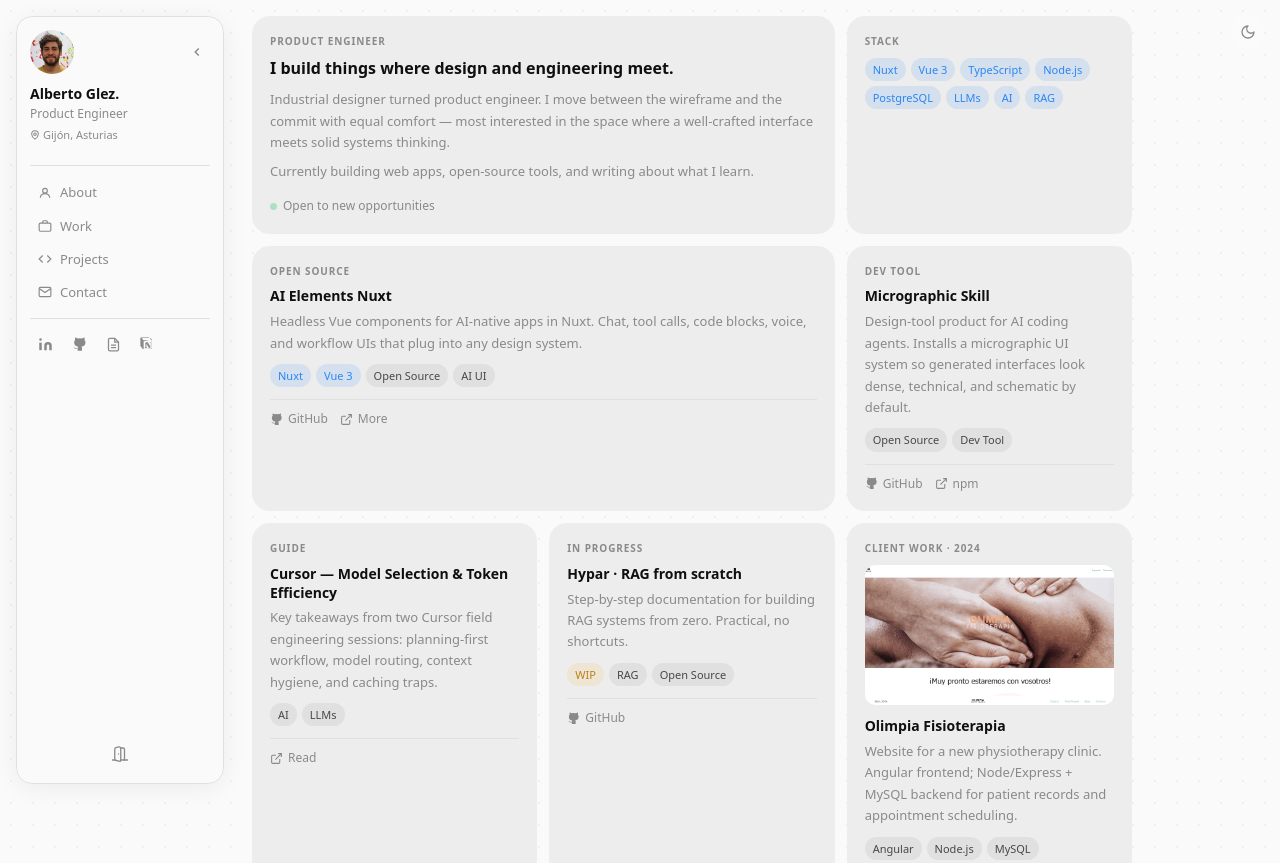
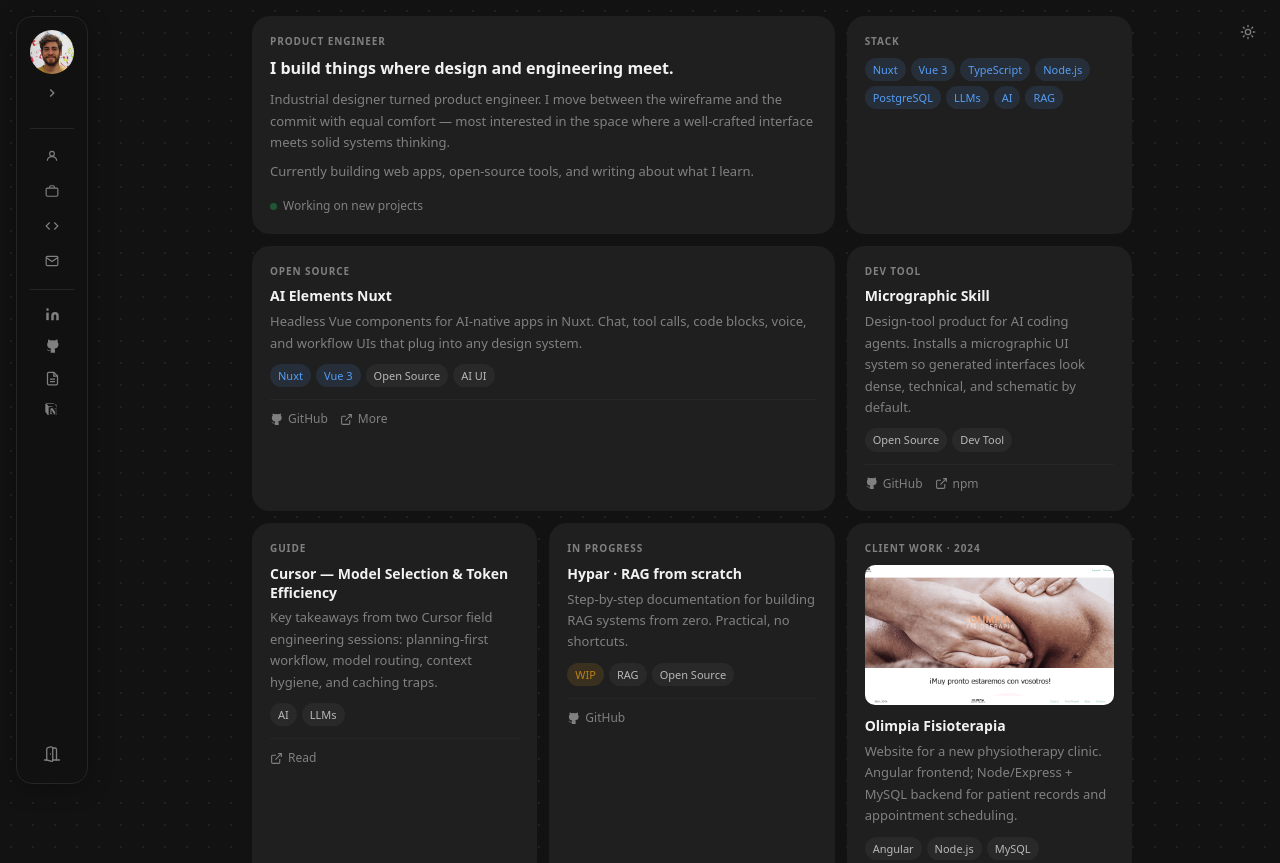
Before and after one commit to albegosu/itsme, a Nuxt app: page / in a window 1280 px wide. Shown: the top 863 px of the page. Built offline with nearby package versions, Linux system fonts and the light colour scheme.

Commit message:
fix: sidebar transitions

```diff
--- a/app.vue
+++ b/app.vue
@@ -5,7 +5,6 @@
 
     <!-- Sidebar: desktop only -->
     <AppSidebar
-      ref="sidebarRef"
       :is-mobile-open="false"
       @close="() => {}"
     />
@@ -18,7 +17,7 @@
     </header>
 
     <!-- Content -->
-    <div class="content-wrap" :class="{ 'sidebar-collapsed': sidebarCollapsed }">
+    <div class="content-wrap" :class="{ 'sidebar-collapsed': !isExpanded }">
       <NuxtPage />
       <AppFooter />
     </div>
@@ -30,11 +29,7 @@
 
 <script setup lang="ts">
 const { initTheme } = useTheme()
-const sidebarRef = ref<{ isExpanded: Ref<boolean> } | null>(null)
-
-const sidebarCollapsed = computed(() =>
-  sidebarRef.value ? !sidebarRef.value.isExpanded.value : false
-)
+const { isExpanded } = useSidebar()
 
 onMounted(() => {
   initTheme()
--- a/assets/css/main.css
+++ b/assets/css/main.css
@@ -24,7 +24,8 @@
   --color-dot: hsl(0, 0%, 94%);
 
   --t: background-color 0.18s ease, color 0.18s ease, border-color 0.18s ease, box-shadow 0.18s ease;
-  --t-sidebar: width 0.28s cubic-bezier(0.4, 0, 0.2, 1);
+  --ease-sidebar: cubic-bezier(0.25, 0.1, 0.25, 1);
+  --dur-sidebar: 0.3s;
 }
 
 :root[data-theme="dark"] {
@@ -65,15 +66,15 @@ button { font-family: inherit; cursor: pointer; border: none; background: none;
 .layout { min-height: 100vh; }
 
 .content-wrap {
-  margin-left: calc(var(--sidebar-w) + var(--sidebar-offset) * 2);
+  margin-left: calc(var(--sidebar-w-col) + var(--sidebar-offset) * 2);
   display: flex;
   flex-direction: column;
   align-items: center;
-  transition: margin-left var(--t-sidebar);
+  transition: margin-left var(--dur-sidebar) var(--ease-sidebar);
 }
 
-.content-wrap.sidebar-collapsed {
-  margin-left: calc(var(--sidebar-w-col) + var(--sidebar-offset) * 2);
+.content-wrap:not(.sidebar-collapsed) {
+  margin-left: calc(var(--sidebar-w) + var(--sidebar-offset) * 2);
 }
 
 /* ─── Floating sidebar ───────────────────────────────────────────────────── */
@@ -82,21 +83,25 @@ button { font-family: inherit; cursor: pointer; border: none; background: none;
   top: var(--sidebar-offset);
   left: var(--sidebar-offset);
   height: calc(100vh - var(--sidebar-offset) * 2);
-  width: var(--sidebar-w);
-  /* Visual chrome lives on ::before so overflow:visible doesn't clip it */
+  width: var(--sidebar-w-col);
   background: transparent;
   border: none;
   box-shadow: none;
   display: flex;
   flex-direction: column;
-  align-items: flex-start;
+  align-items: center;
   padding: 14px;
   z-index: 200;
-  overflow: visible;
-  transition: var(--t-sidebar), var(--t);
+  overflow: hidden;
+  transition: width var(--dur-sidebar) var(--ease-sidebar), var(--t);
 }
 
-/* Rounded background panel — separate from layout so tooltips can escape */
+.sidebar.is-expanded {
+  width: var(--sidebar-w);
+  overflow: hidden;
+}
+
+/* Rounded background panel — separate so tooltips can escape when collapsed */
 .sidebar::before {
   content: '';
   position: absolute;
@@ -112,25 +117,25 @@ button { font-family: inherit; cursor: pointer; border: none; background: none;
   transition: var(--t);
 }
 
-.sidebar.collapsed {
-  width: var(--sidebar-w-col);
-  align-items: center;
+/* Allow tooltips to overflow only when fully collapsed and idle */
+.sidebar:not(.is-expanded) {
+  overflow: visible;
 }
 
 /* ─── Sidebar header ─────────────────────────────────────────────────────── */
 .sidebar__header {
   display: flex;
   align-items: center;
-  justify-content: space-between;
+  flex-direction: column;
   width: 100%;
   margin-bottom: 12px;
   flex-shrink: 0;
+  gap: 6px;
 }
 
-.sidebar.collapsed .sidebar__header {
-  justify-content: center;
-  flex-direction: column;
-  gap: 8px;
+.sidebar.is-expanded .sidebar__header {
+  flex-direction: row;
+  justify-content: space-between;
 }
 
 .sidebar__photo {
@@ -154,22 +159,23 @@ button { font-family: inherit; cursor: pointer; border: none; background: none;
 }
 .sidebar__collapse-btn:hover { background-color: var(--color-card); color: var(--color-text); }
 
-/* ─── Sidebar text group (hides on collapse) ─────────────────────────────── */
+/* ─── Sidebar text group ─────────────────────────────────────────────────── */
 .sidebar__text-group {
   overflow: hidden;
   white-space: nowrap;
-  opacity: 1;
-  max-height: 80px;
-  transition: opacity 0.18s ease, max-height 0.28s ease, margin 0.28s ease;
   width: 100%;
-  margin-bottom: 12px;
+  max-height: 0;
+  opacity: 0;
+  pointer-events: none;
+  transition: opacity 0.15s ease, max-height 0.15s ease;
 }
 
-.sidebar.collapsed .sidebar__text-group {
-  opacity: 0;
-  max-height: 0;
-  margin-bottom: 0;
-  pointer-events: none;
+.sidebar.is-expanded .sidebar__text-group {
+  max-height: 80px;
+  opacity: 1;
+  margin-bottom: 4px;
+  pointer-events: auto;
+  transition: opacity 0.2s ease 0.15s, max-height 0.3s ease 0.1s;
 }
 
 .sidebar__name { font-size: 14px; font-weight: 600; color: var(--color-text); line-height: 1.2; }
@@ -192,7 +198,7 @@ button { font-family: inherit; cursor: pointer; border: none; background: none;
 /* ─── Sidebar tooltips (shown when collapsed) ────────────────────────────── */
 [data-tip] { position: relative; }
 
-.sidebar.collapsed [data-tip]:hover::after {
+.sidebar:not(.is-expanded) [data-tip]:hover::after {
   content: attr(data-tip);
   position: absolute;
   left: calc(100% + 10px);
@@ -217,44 +223,57 @@ button { font-family: inherit; cursor: pointer; border: none; background: none;
   font-size: 13px;
   font-weight: 500;
   color: var(--color-grey);
-  padding: 6px 8px;
+  padding: 7px;
   border-radius: 8px;
   display: flex;
   align-items: center;
+  justify-content: center;
+  gap: 0;
+  white-space: nowrap;
+  width: 44px;
+  transition: background-color 0.12s ease, color 0.12s ease,
+              padding var(--dur-sidebar) var(--ease-sidebar),
+              width var(--dur-sidebar) var(--ease-sidebar),
+              gap var(--dur-sidebar) var(--ease-sidebar);
+}
+
+.sidebar.is-expanded .sidebar__nav-link {
+  padding: 6px 8px;
+  width: 100%;
+  justify-content: flex-start;
   gap: 8px;
-  transition: background-color 0.12s ease, color 0.12s ease;
-  white-space: nowrap;
-  width: 100%;
 }
+
 .sidebar__nav-link:hover { background-color: var(--color-card); color: var(--color-text); }
 
 .nav-icon { flex-shrink: 0; display: flex; }
 
 .nav-label {
   overflow: hidden;
-  opacity: 1;
-  transition: opacity 0.15s ease;
+  max-width: 0;
+  opacity: 0;
+  transition: opacity 0.12s ease, max-width 0.2s ease;
 }
 
-.sidebar.collapsed .sidebar__nav-link {
-  justify-content: center;
-  padding: 7px;
-  width: 44px;
+.sidebar.is-expanded .nav-label {
+  max-width: 100px;
+  opacity: 1;
+  transition: opacity 0.2s ease 0.18s, max-width 0.3s ease 0.08s;
 }
-.sidebar.collapsed .nav-label { display: none; }
 
 /* ─── Sidebar social (icons only) ───────────────────────────────────────── */
 .sidebar__socials {
   display: flex;
-  gap: 4px;
-  flex-wrap: wrap;
+  flex-direction: column;
+  align-items: center;
+  gap: 2px;
   width: 100%;
 }
 
-.sidebar.collapsed .sidebar__socials {
-  flex-direction: column;
-  align-items: center;
-  gap: 2px;
+.sidebar.is-expanded .sidebar__socials {
+  flex-direction: row;
+  gap: 4px;
+  flex-wrap: wrap;
 }
 
 .sidebar__social-link {
@@ -679,7 +698,8 @@ button { font-family: inherit; cursor: pointer; border: none; background: none;
   .theme-toggle-fixed { display: none; }
 
   .content-wrap,
-  .content-wrap.sidebar-collapsed { margin-left: 0; }
+  .content-wrap.sidebar-collapsed,
+  .content-wrap:not(.sidebar-collapsed) { margin-left: 0; }
 
   /* Extra bottom padding so content clears the pill */
   .page-main {
--- a/components/AppSidebar.vue
+++ b/components/AppSidebar.vue
@@ -1,5 +1,8 @@
 <template>
-  <aside class="sidebar" :class="{ collapsed: !isExpanded, 'mobile-open': isMobileOpen }">
+  <aside
+    class="sidebar"
+    :class="{ 'is-expanded': isExpanded, 'mobile-open': isMobileOpen }"
+  >
     <!-- Header: photo + collapse toggle -->
     <div class="sidebar__header">
       <img src="/foto-alberto.jpg" alt="Alberto González" class="sidebar__photo" />
@@ -49,7 +52,7 @@
 
     <div class="sidebar__divider" />
 
-    <!-- Social: icons only, with tooltips when collapsed -->
+    <!-- Social -->
     <div class="sidebar__socials">
       <a href="https://www.linkedin.com/in/albegosu/" target="_blank" rel="noopener noreferrer"
          class="sidebar__social-link" aria-label="LinkedIn" data-tip="LinkedIn">
@@ -99,9 +102,7 @@
 defineProps<{ isMobileOpen: boolean }>()
 defineEmits<{ close: [] }>()
 
-const isExpanded = ref(true)
-function toggle() { isExpanded.value = !isExpanded.value }
-defineExpose({ isExpanded })
+const { isExpanded, toggle } = useSidebar()
 
 const navLinks = [
   { href: '#about',    label: 'About',    icon: `<svg width="14" height="14" viewBox="0 0 24 24" fill="none" stroke="currentColor" stroke-width="2"><circle cx="12" cy="8" r="4"/><path d="M4 20c0-4 3.6-7 8-7s8 3 8 7"/></svg>` },
--- /dev/null
+++ b/composables/useSidebar.ts
@@ -0,0 +1,9 @@
+export function useSidebar() {
+  const isExpanded = useState('sidebar-expanded', () => false)
+
+  function toggle() {
+    isExpanded.value = !isExpanded.value
+  }
+
+  return { isExpanded, toggle }
+}
--- a/composables/useTheme.ts
+++ b/composables/useTheme.ts
@@ -1,11 +1,10 @@
 export function useTheme() {
-  const isDark = useState<boolean>('theme-dark', () => false)
+  const isDark = useState<boolean>('theme-dark', () => true)
 
   function initTheme() {
     if (import.meta.client) {
       const stored = localStorage.getItem('theme')
-      const prefersDark = window.matchMedia('(prefers-color-scheme: dark)').matches
-      isDark.value = stored ? stored === 'dark' : prefersDark
+      isDark.value = stored ? stored === 'dark' : true
       applyTheme()
     }
   }
--- a/nuxt.config.ts
+++ b/nuxt.config.ts
@@ -1,6 +1,16 @@
+const siteUrl = 'https://albertoglez.es'
+const title = 'Alberto Glez — Product Engineer'
+const description =
+  'Product Engineer con background en diseño industrial. Construyo interfaces donde la lógica y la forma tienen el mismo peso.'
+const ogImage = `${siteUrl}/og-image.png`
+
 export default defineNuxtConfig({
   compatibilityDate: '2024-11-01',
   devtools: { enabled: false },
+
+  experimental: {
+    appManifest: false,
+  },
 
   modules: ['@nuxt/fonts'],
 
@@ -18,17 +28,35 @@ export default defineNuxtConfig({
 
   app: {
     head: {
-      title: 'Alberto Glez — Product Engineer',
+      title,
       meta: [
         { charset: 'utf-8' },
         { name: 'viewport', content: 'width=device-width, initial-scale=1, viewport-fit=cover' },
+        { name: 'description', content: description },
+        { property: 'og:type', content: 'website' },
+        { property: 'og:url', content: siteUrl },
+        { property: 'og:title', content: title },
+        { property: 'og:description', content: description },
+        { property: 'og:image', content: ogImage },
+        { property: 'og:image:alt', content: title },
+        { property: 'og:locale', content: 'es_ES' },
+        { name: 'twitter:card', content: 'summary_large_image' },
+        { name: 'twitter:title', content: title },
+        { name: 'twitter:description', content: description },
+        { name: 'twitter:image', content: ogImage },
+        { name: 'twitter:image:alt', content: title },
+      ],
+      link: [
+        { rel: 'icon', type: 'image/svg+xml', href: '/favicon.svg' },
+        { rel: 'canonical', href: siteUrl },
+      ],
+      script: [
         {
-          name: 'description',
-          content:
-            'Product Engineer con background en diseño industrial. Construyo interfaces donde la lógica y la forma tienen el mismo peso.',
+          innerHTML:
+            "(function(){try{var t=localStorage.getItem('theme');document.documentElement.setAttribute('data-theme',t==='light'?'light':'dark')}catch(e){document.documentElement.setAttribute('data-theme','dark')}})()",
+          type: 'text/javascript',
         },
       ],
-      link: [{ rel: 'icon', type: 'image/svg+xml', href: '/favicon.svg' }],
     },
   },
 
--- a/pages/index.vue
+++ b/pages/index.vue
@@ -16,7 +16,7 @@
         </p>
         <p class="status" style="margin-top: 14px;">
           <span class="status__dot" />
-          Open to new opportunities
+          Working on new projects
         </p>
       </section>
 
```
Also changed, not shown: pnpm-workspace.yaml (+4 -4 lines), public/og-image.png (added).
